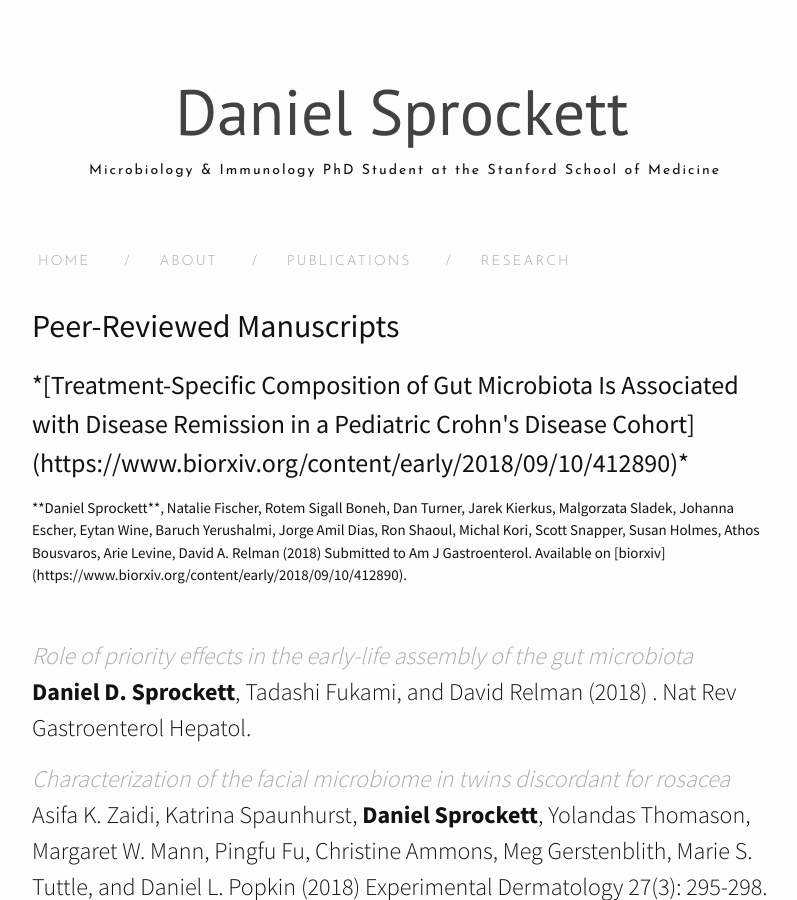
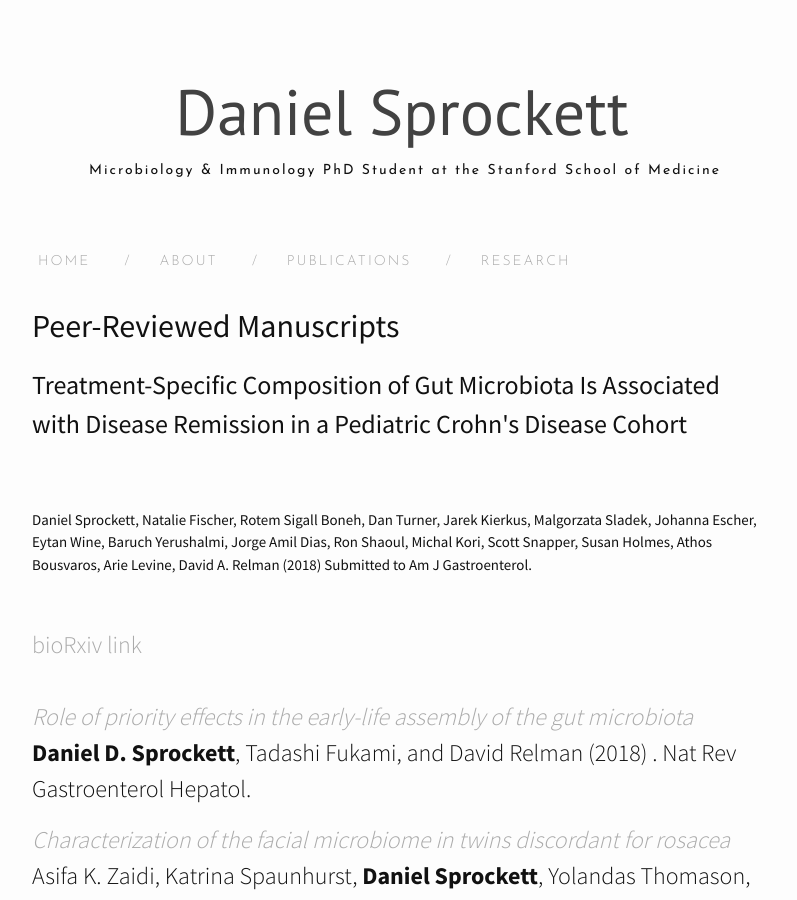
Before and after one commit to DanielSprockett/danielsprockett.github.io, a Jekyll site: the page built from publications.md, in a window 1280 px wide and 900 px high. Shown: the whole window, without its empty margins (238-1035 px from the left). Built offline with Jekyll 4.4.1, drawn with Linux system fonts in a browser that asks for light colours; nearby versions of some CDN libraries.

Commit message:
pubs format

```diff
--- a/publications.md
+++ b/publications.md
@@ -7,8 +7,9 @@ category: "publications"
 
 <h2>Peer-Reviewed Manuscripts</h2>
 
-<h3>*[Treatment-Specific Composition of Gut Microbiota Is Associated with Disease Remission in a Pediatric Crohn's Disease Cohort](https://www.biorxiv.org/content/early/2018/09/10/412890)*<br></h3>
-<h5>**Daniel Sprockett**, Natalie Fischer, Rotem Sigall Boneh, Dan Turner, Jarek Kierkus, Malgorzata Sladek, Johanna Escher, Eytan Wine, Baruch Yerushalmi, Jorge Amil Dias, Ron Shaoul, Michal Kori, Scott Snapper, Susan Holmes, Athos Bousvaros, Arie Levine, David A. Relman (2018) Submitted to Am J Gastroenterol. Available on [biorxiv](https://www.biorxiv.org/content/early/2018/09/10/412890).<br></h5>
+<h3>Treatment-Specific Composition of Gut Microbiota Is Associated with Disease Remission in a Pediatric Crohn's Disease Cohort</h3><br>
+<h5>Daniel Sprockett, Natalie Fischer, Rotem Sigall Boneh, Dan Turner, Jarek Kierkus, Malgorzata Sladek, Johanna Escher, Eytan Wine, Baruch Yerushalmi, Jorge Amil Dias, Ron Shaoul, Michal Kori, Scott Snapper, Susan Holmes, Athos Bousvaros, Arie Levine, David A. Relman (2018) Submitted to Am J Gastroenterol.</h5><br>
+[bioRxiv link](https://www.biorxiv.org/content/early/2018/09/10/412890)<br>
 <br>
 *[Role of priority effects in the early-life assembly of the gut microbiota](https://www.nature.com/articles/nrgastro.2017.173)*<br>
 **Daniel D. Sprockett**, Tadashi Fukami, and David Relman (2018) . Nat Rev Gastroenterol Hepatol.<br>
```
